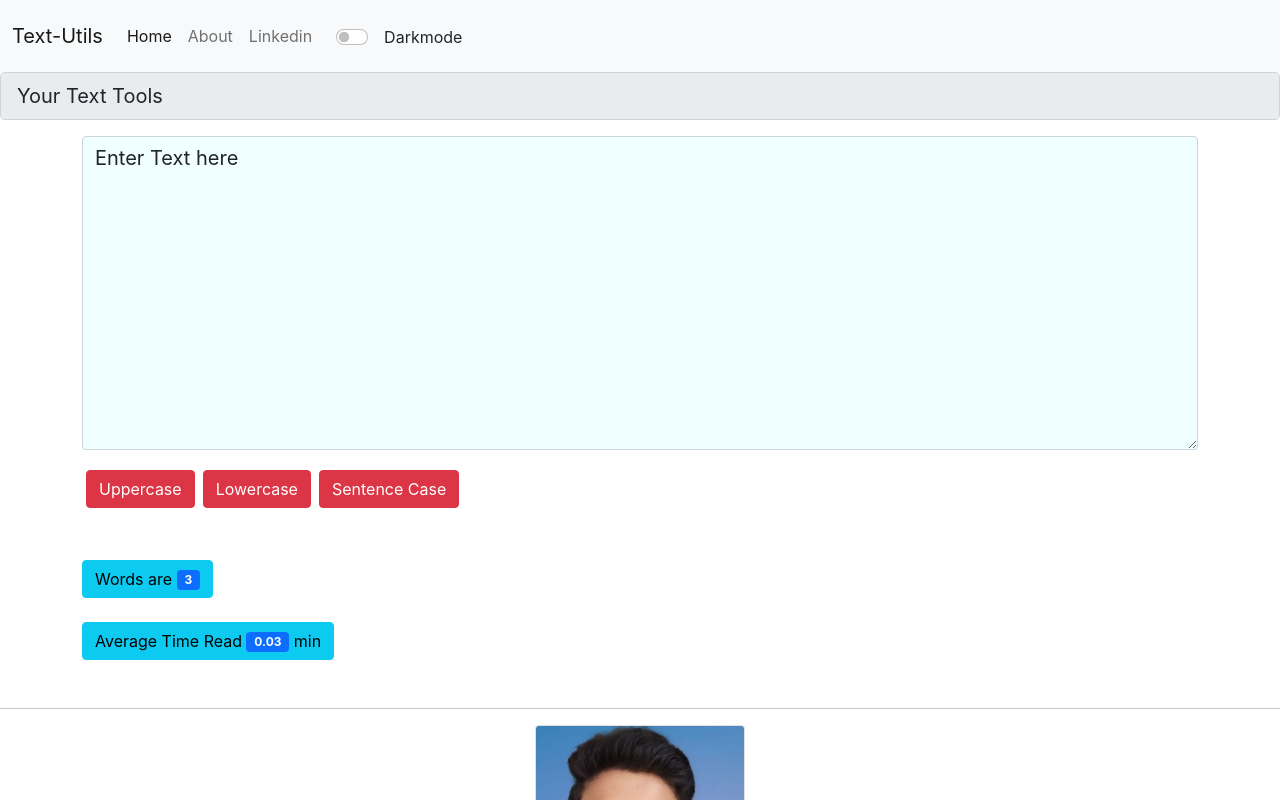
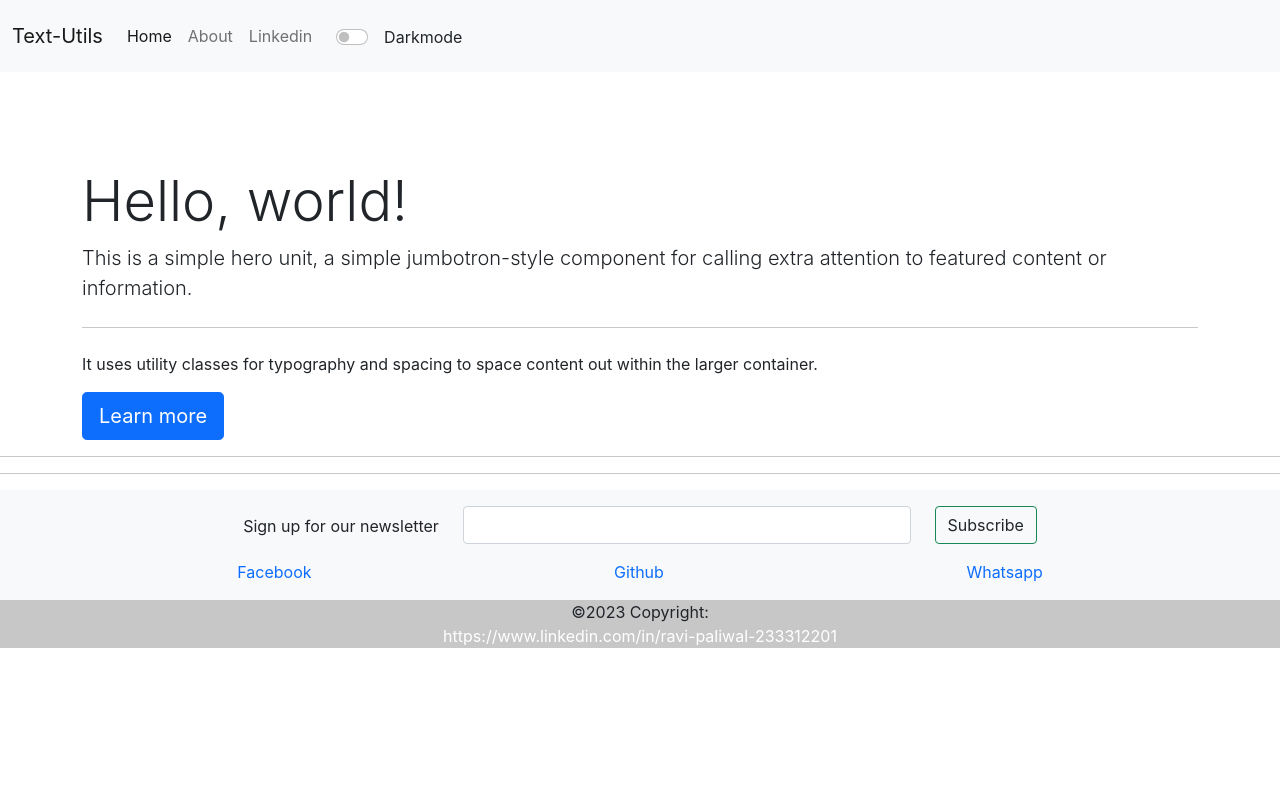
Before and after one commit to RaviPaliwal/Textutils-React-1, a React (Create React App) app: page /about in a window 1280 px wide. Shown: the top 800 px of the page. Built offline with nearby package versions, Linux system fonts and the light colour scheme.

Commit message:
Usage Of React Router Dom

```diff
--- a/package.json
+++ b/package.json
@@ -10,8 +10,8 @@
     "gh": "^2.8.9",
     "gh-pages": "^4.0.0",
     "pages": "^0.0.16",
-    "react": "^18.2.0",
     "react-dom": "^18.2.0",
+    "react-router-dom": "^6.6.2",
     "react-scripts": "5.0.1",
     "web-vitals": "^2.1.4"
   },
--- a/src/App.js
+++ b/src/App.js
@@ -5,6 +5,11 @@ import Showcase from "./Components/Showcase";
 import Textarea from "./Components/Textarea";
 import Alert from "./Components/Alert";
 import About from "./Components/About";
+import {
+  BrowserRouter as Router,
+  Routes,Route
+} from 'react-router-dom';
+
 
 function App() {
   const [mode, setMode] = useState('light');
@@ -36,11 +41,26 @@ function App() {
 
   return (
     <>
-      {/* <About mode= {mode} toggleMode={toggleMode} ></About> */}
       <Navbar head='Text-Utils' mode= {mode} toggleMode={toggleMode} />
       <Alert alert = {alert} />
-      <Textarea initialtext='Your Text Tools' sendAlert= {sendAlert}/>
-      <Showcase linkedinurl="https://www.linkedin.com/in/ravi-paliwal-233312201" Cardname='Ravi Paliwal' Cardtext="I have created such more projects if you want to see then visit my Linkedin Profile"/>
+
+      <Router>
+        <Routes>
+        <Route path="/Textutils-React-1" element={
+        <>
+        <Textarea initialtext='Your Text Tools' sendAlert= {sendAlert}/>
+        <Showcase linkedinurl="https://www.linkedin.com/in/ravi-paliwal-233312201" Cardname='Ravi Paliwal' Cardtext="I have created such more projects if you want to see then visit my Linkedin Profile"/>
+        </>} />
+        <Route path="/about" element={
+          <>
+          <About mode= {mode} toggleMode={toggleMode} />
+          </>
+        } />
+        <Route path="/Textutils-React-1" element={<Textarea initialtext='Your Text Tools' sendAlert= {sendAlert}/>} />
+        </Routes>
+      </Router>
+
+
       <Footer mode= {mode} linkedin='https://www.linkedin.com/in/ravi-paliwal-233312201'  github='https://github.com/RaviPaliwal' whatsapp='https://wa.me/+919521885078' facebook='https://www.facebook.com/ravi.paliwal.79827' />
     </>
   );
--- a/src/Components/Navbar.js
+++ b/src/Components/Navbar.js
@@ -12,7 +12,7 @@ export default function Navbar(props) {
         className={`mb-5 navbar navbar-expand-lg navbar-${props.mode} bg-${props.mode} py-3 fixed-top`}
       >
         <div className="container-fluid">
-          <a className="navbar-brand text" href="#">
+          <a className="navbar-brand text" href="/Textutils-React-1">
             {props.head}
           </a>
           <button
@@ -28,10 +28,10 @@ export default function Navbar(props) {
           </button>
           <div className="collapse navbar-collapse" id="navbarNavAltMarkup">
             <div className="navbar-nav">
-              <a className="nav-link active" aria-current="page" href="#">
+              <a className="nav-link active" aria-current="page" href="/Textutils-React-1">
                 Home
               </a>
-              <a className="nav-link" href="#">
+              <a className="nav-link" href="/about">
                 About
               </a>
               <a
```
Also changed, not shown: 1 other file (tests, documents, lock files or other folders).
